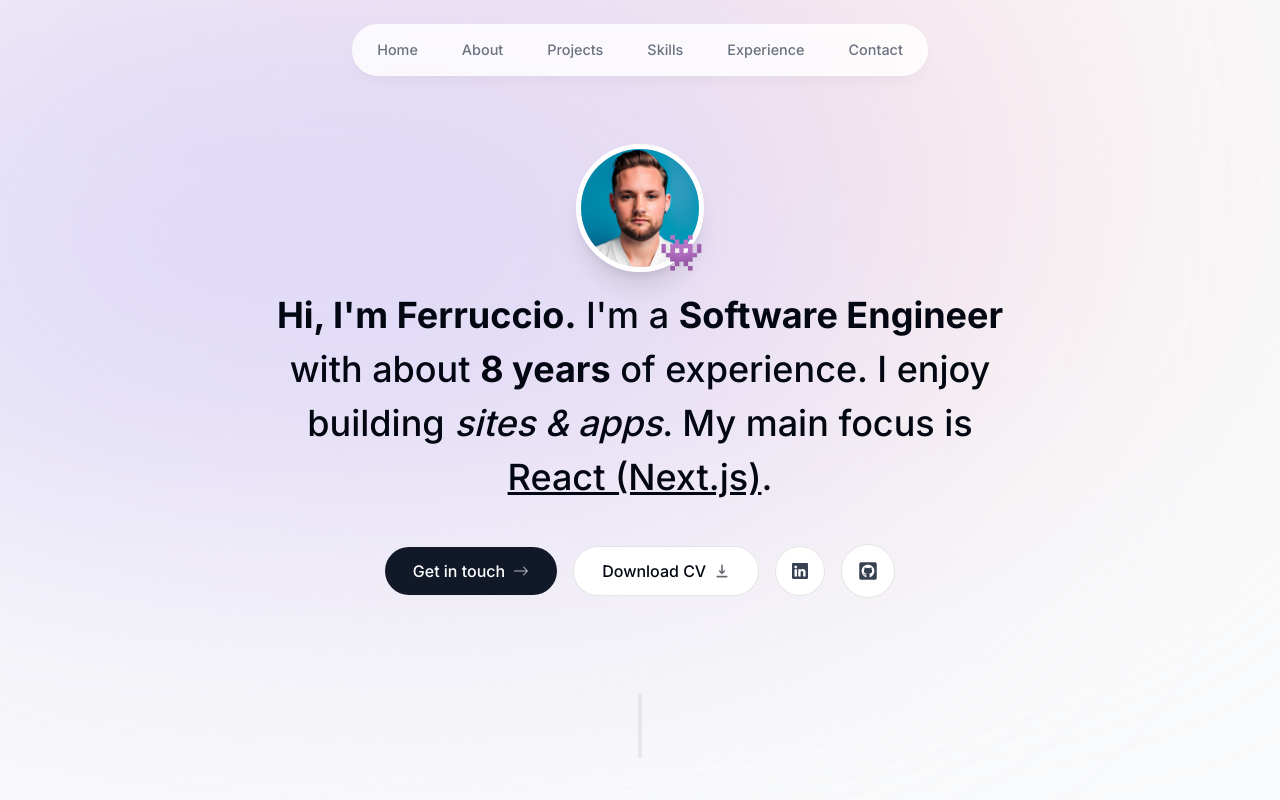
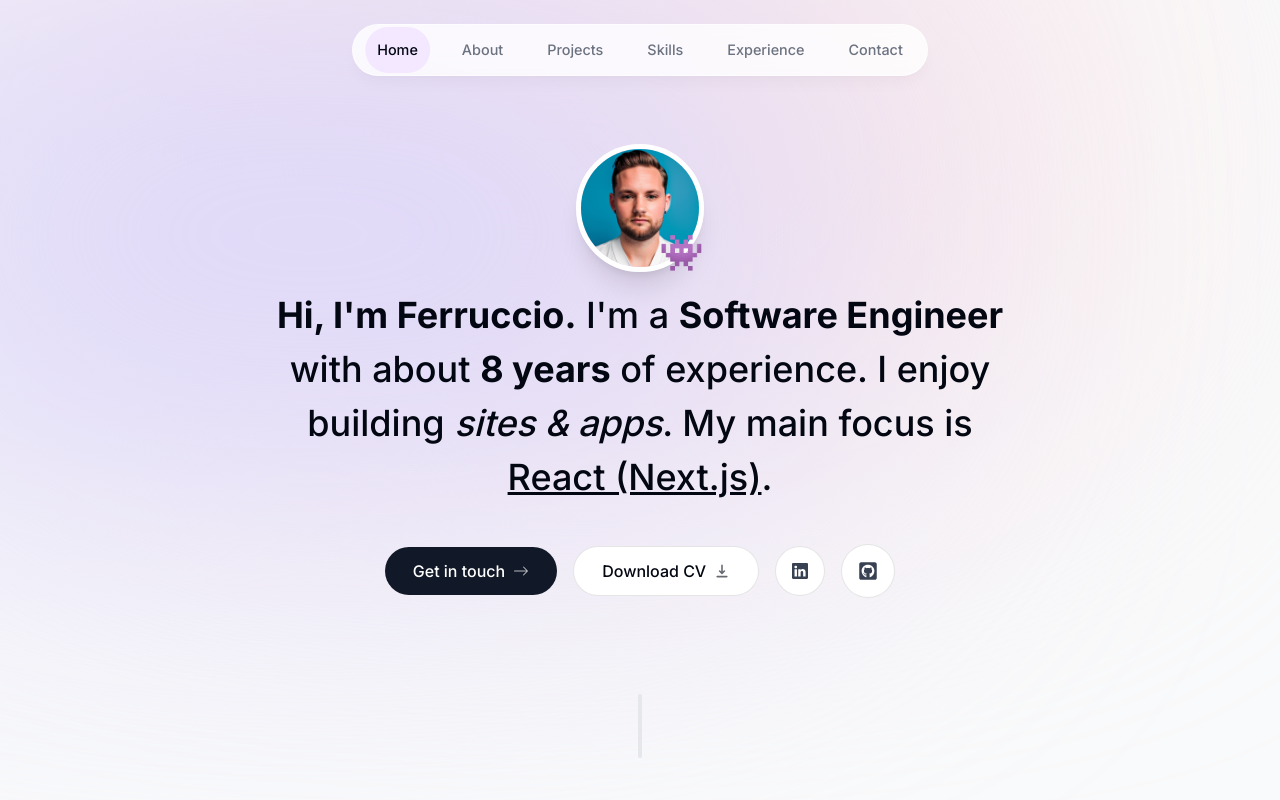
Before and after one commit to FerrBen/ferruccio.dev, a Next.js app: page / in a window 1280 px wide. Shown: the top 800 px of the page. Built offline with nearby package versions, Linux system fonts and the light colour scheme.

Commit message:
installed package, added to header

```diff
--- a/components/header.tsx
+++ b/components/header.tsx
@@ -1,11 +1,13 @@
 'use client'
 
-import React from 'react'
+import React, { useState } from 'react'
 import { motion } from 'framer-motion'
 import { links } from '@/lib/data'
 import Link from 'next/link'
+import clsx from 'clsx'
 
 export default function Header() {
+  const [activeSection, setActiveSection] = useState('Home')
   return (
     <header className='z-[999] relative'>
       <motion.div
@@ -18,16 +20,34 @@
           <ul className='flex w-[22rem] flex-wrap items-center justify-center gap-y-1 text-[0.9rem] font-medium text-gray-500 sm:w-[initial] sm:flex-nowrap sm:gap-5'>
             {links.map((link) => (
               <motion.li
-                className='h-3/4 flex items-center justify-center'
+                className='h-3/4 flex items-center justify-center relative'
                 key={link.hash}
                 initial={{ y: -100, opacity: 0 }}
                 animate={{ y: 0, opacity: 1 }}
               >
                 <Link
-                  className='flex w-full items-center justify-center px-3 py-3 hover:text-gray-950 transition'
+                  className={clsx(
+                    'flex w-full items-center justify-center px-3 py-3 hover:text-gray-950 transition',
+                    {
+                      'text-gray-950': activeSection === link.name,
+                    }
+                  )}
                   href={link.hash}
+                  onClick={() => setActiveSection(link.name)}
                 >
                   {link.name}
+
+                  {link.name === activeSection && (
+                    <motion.span
+                      className='bg-purple-100 rounded-full absolute inset-0 -z-10'
+                      layoutId='activeSection'
+                      transition={{
+                        type: 'spring',
+                        stiffness: 380,
+                        damping: 30,
+                      }}
+                    ></motion.span>
+                  )}
                 </Link>
               </motion.li>
             ))}
--- a/package.json
+++ b/package.json
@@ -13,12 +13,14 @@
     "@types/react": "18.2.18",
     "@types/react-dom": "18.2.7",
     "autoprefixer": "10.4.14",
+    "clsx": "^2.0.0",
     "framer-motion": "^10.15.0",
     "next": "13.4.12",
     "postcss": "8.4.27",
     "react": "18.2.0",
     "react-dom": "18.2.0",
     "react-icons": "^4.10.1",
+    "react-intersection-observer": "^9.5.2",
     "tailwindcss": "3.3.3",
     "typescript": "5.1.6"
   }
```
Also changed, not shown: context/active-section-context.tsx (added), 1 other file (tests, documents, lock files or other folders).
